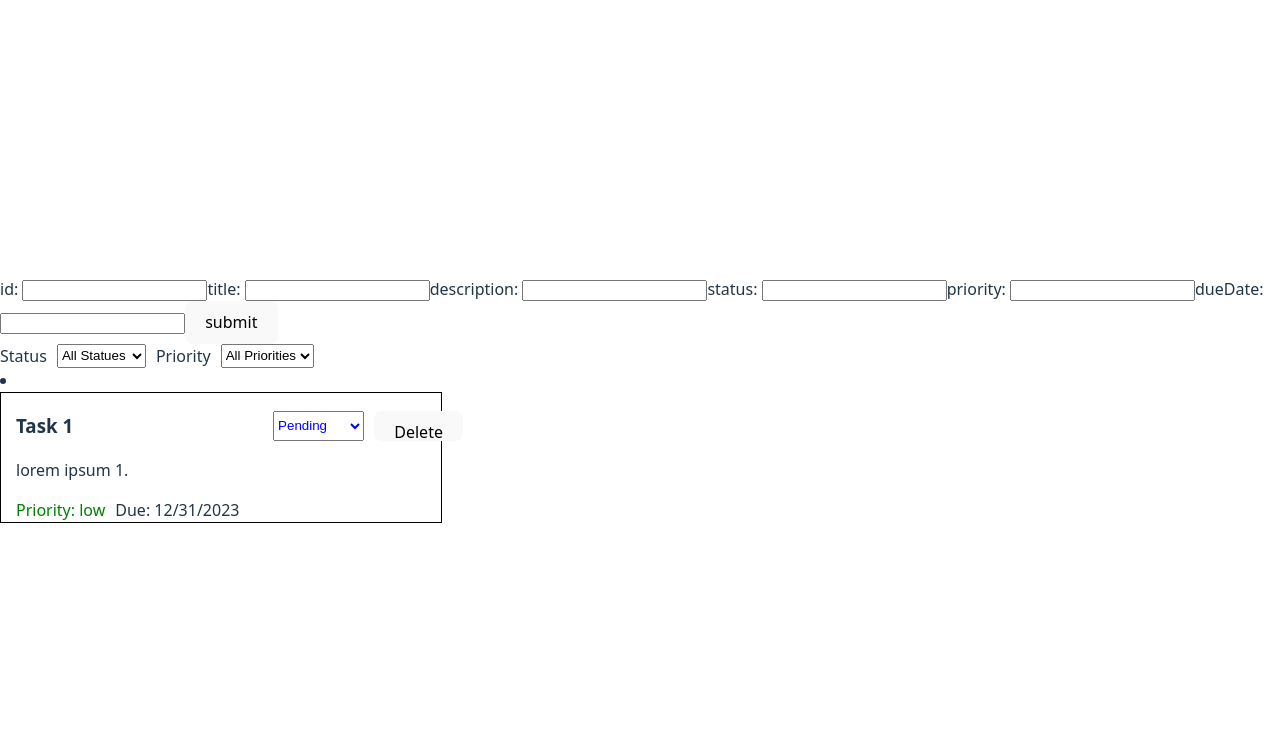
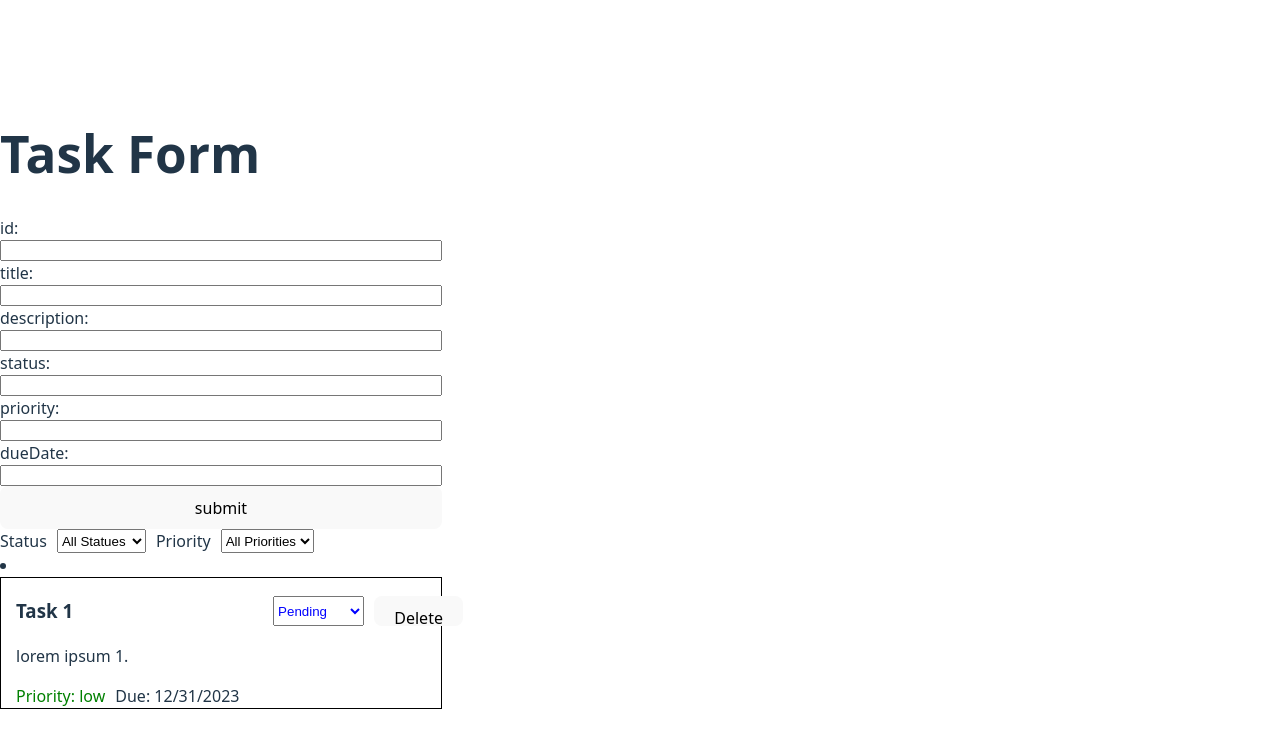
Before and after one commit to ScriptMang/sba9, a React (Vite) app: page / in a window 1280 px wide. Shown: the top 748 px of the page. Built offline with nearby package versions, Linux system fonts and the light colour scheme.

Commit message:
Add the feature to add a new task

```diff
--- a/src/App.css
+++ b/src/App.css
@@ -40,3 +40,8 @@
     gap: 10px;
     margin-left: 15px;
 }
+
+#taskForm {
+    display: flex;
+    flex-direction: column;
+}
--- a/src/App.tsx
+++ b/src/App.tsx
@@ -16,6 +16,19 @@ function App() {
         priority: "low",
         dueDate: "12/31/2023"
   }])
+
+let tempTask: Task = {
+        id: "000",
+        title: "",
+        description: "",
+        status: "pending",
+        priority: "low",
+        dueDate: "12/31/2023"
+}
+const addTaskHandler= (taskId: string, newTask: Task) => {
+  console.log("Adding the new task: ", newTask, `Has the task id of ${taskId}`);
+  setTasks([...tasks, newTask])
+}
 
   const taskStatusHandler = (taskId: string, newStatus: TaskStatus) => {
   const targetTaskId = Number(taskId)
@@ -58,7 +71,7 @@ const deleteTaskHandler =  (taskId: string) => {
 
   return (
     <>
-    <TaskForm onSubmit={()=>{}}/>
+    <TaskForm  task={tempTask} onFormSubmit={addTaskHandler}/>
     <TaskFilter onFilterChange={filterTaskHandler}/>
     <TaskList tasks={tasks} onStatusChange={taskStatusHandler} onDelete={deleteTaskHandler}/>
     </>
--- a/src/components/TaskForm/TaskForm.tsx
+++ b/src/components/TaskForm/TaskForm.tsx
@@ -1,29 +1,35 @@
 import type {TaskFormProps} from '../../types/index.ts'
+import type {TaskStatus} from '../../types/index.ts'
 
-function TaskForm({onSubmit}:TaskFormProps){
+function TaskForm({task, onFormSubmit}:TaskFormProps){
 
     return (
-    <>
+    <div id="taskForm">
+     <h1>Task Form</h1>
+
      <label htmlFor="idInput">id: </label>
-     <input id="idInput" type="text" onChange={(count, e)=>{ task.id = e.target.value + String(count+1); }}/>
+     <input id="idInput" type="text" onChange={(e)=>{ task.id = e.target.value; }}/>
 
      <label htmlFor="titleInput">title: </label>
-     <input id="titleinput" type="text" onChange={()=>{}}/>
+     <input id="titleInput" type="text" onChange={(e)=>{ task.title =e.target.value; }}/>
 
      <label htmlFor="descriptionInput">description: </label>
-     <input id="descriptionInput" type="text" onChange={()=>{}}/>
+     <input id="descriptionInput" type="text" onChange={(e)=>{ task.description =e.target.value; }}/>
 
      <label htmlFor="statusInput">status: </label>
-     <input id="statusInput" type="text" onChange={()=>{}}/>
+     <input id="statusInput" type="text" onChange={(e)=>{ task.status = e.target.value as TaskStatus; }}/>
 
      <label htmlFor="priorityInput">priority: </label>
-     <input id="priorityInput" type="text" onChange={()=>{}}/>
+     <input id="priorityInput" type="text" onChange={(e)=>{ task.priority =e.target.value as 'low'|'medium'|'high'; }}/>
 
      <label htmlFor="dueDateInput">dueDate: </label>
-     <input id="dueDateInput" type="text" onChange={()=>{}}/>
+     <input id="dueDateInput" type="text" onChange={(e)=>{ task.id =e.target.value; }}/>
 
-     <button onSubmit={()=>{}}>submit</button>
-    </>
+     <button onClick={()=>{
+        console.log("The new task object is: ", task);
+        onFormSubmit(task.id, task)
+        }}>submit</button>
+    </div>
 )
 }
 
--- a/src/types/index.ts
+++ b/src/types/index.ts
@@ -10,7 +10,8 @@ export interface Task {
 }
 
 export interface TaskFormProps {
-    onSubmit: (taskid: string, newTask: Task) => void
+    task: Task;
+    onFormSubmit: (taskid: string, newTask: Task) => void ;
 }
 
 export interface TaskListProps {
```
